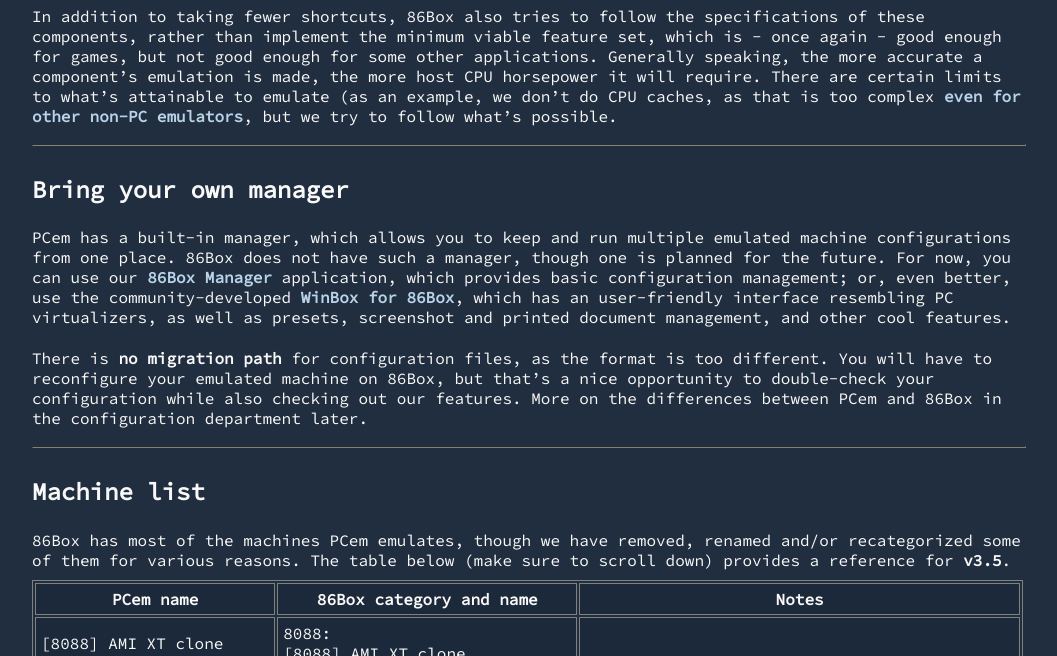
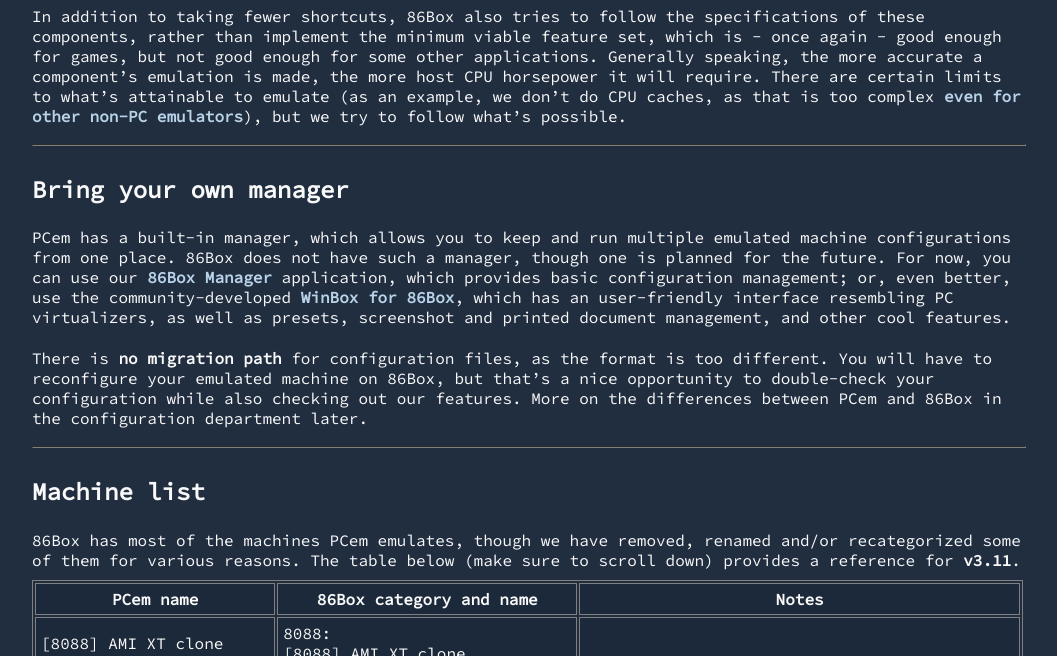
Before and after one commit to 86Box/86box.github.io, a Jekyll site: the page built from _posts/2022-01-07-pcem-migration-guide.md, in a window 1280 px wide. Shown: the part 1242-1898 px from the top of the page, without its empty margins (112-1169 px from the left). Built offline with Jekyll 4.4.1, drawn with Linux system fonts in a browser that asks for light colours.

Commit message:
Update migration guide, with no changes to the machine table as always

```diff
--- a/_posts/2022-01-07-pcem-migration-guide.md
+++ b/_posts/2022-01-07-pcem-migration-guide.md
@@ -26,7 +26,7 @@
 
 PCem's emulation of some core system components, such as the Programmable Interval Timer (PIT), takes a few shortcuts to improve performance. These shortcuts are perfectly fine for games, which is what PCem targets; although, they have caused issues with the software preservation side of things, as we found out with **Microsoft Word 1.0**, the **MR BIOS** and other old pieces of software.
 
-<a name="cache" />In addition to taking fewer shortcuts, 86Box also tries to follow the specifications of these components, rather than implement the minimum viable feature set, which is - once again - good enough for games, but not good enough for some other applications. Generally speaking, the more accurate a component's emulation is made, the more host CPU horsepower it will require. There are certain limits to what's attainable to emulate (as an example, we don't do CPU caches, as that is too complex [even for other non-PC emulators](https://dolphin-emu.org/blog/2017/02/01/dolphin-progress-report-january-2017/#50-2204-hack-to-protect-lower-mem1-from-malicious-game-code-by-booto "Our issues involved cache test errors on some BIOSes"), but we try to follow what's possible.
+<a name="cache" />In addition to taking fewer shortcuts, 86Box also tries to follow the specifications of these components, rather than implement the minimum viable feature set, which is - once again - good enough for games, but not good enough for some other applications. Generally speaking, the more accurate a component's emulation is made, the more host CPU horsepower it will require. There are certain limits to what's attainable to emulate (as an example, we don't do CPU caches, as that is too complex [even for other non-PC emulators](https://dolphin-emu.org/blog/2017/02/01/dolphin-progress-report-january-2017/#50-2204-hack-to-protect-lower-mem1-from-malicious-game-code-by-booto "Our issues involved cache test errors on some BIOSes")\), but we try to follow what's possible.
 
 <hr />
 
@@ -40,7 +40,7 @@
 
 ## <a name="machines" />Machine list
 
-86Box has most of the machines PCem emulates, though we have removed, renamed and/or recategorized some of them for various reasons. The table below (make sure to scroll down) provides a reference for **v3.5**.
+86Box has most of the machines PCem emulates, though we have removed, renamed and/or recategorized some of them for various reasons. The table below (make sure to scroll down) provides a reference for **v3.11**.
 
 <div class="scroll td2nowrap" markdown="block">
 
```
